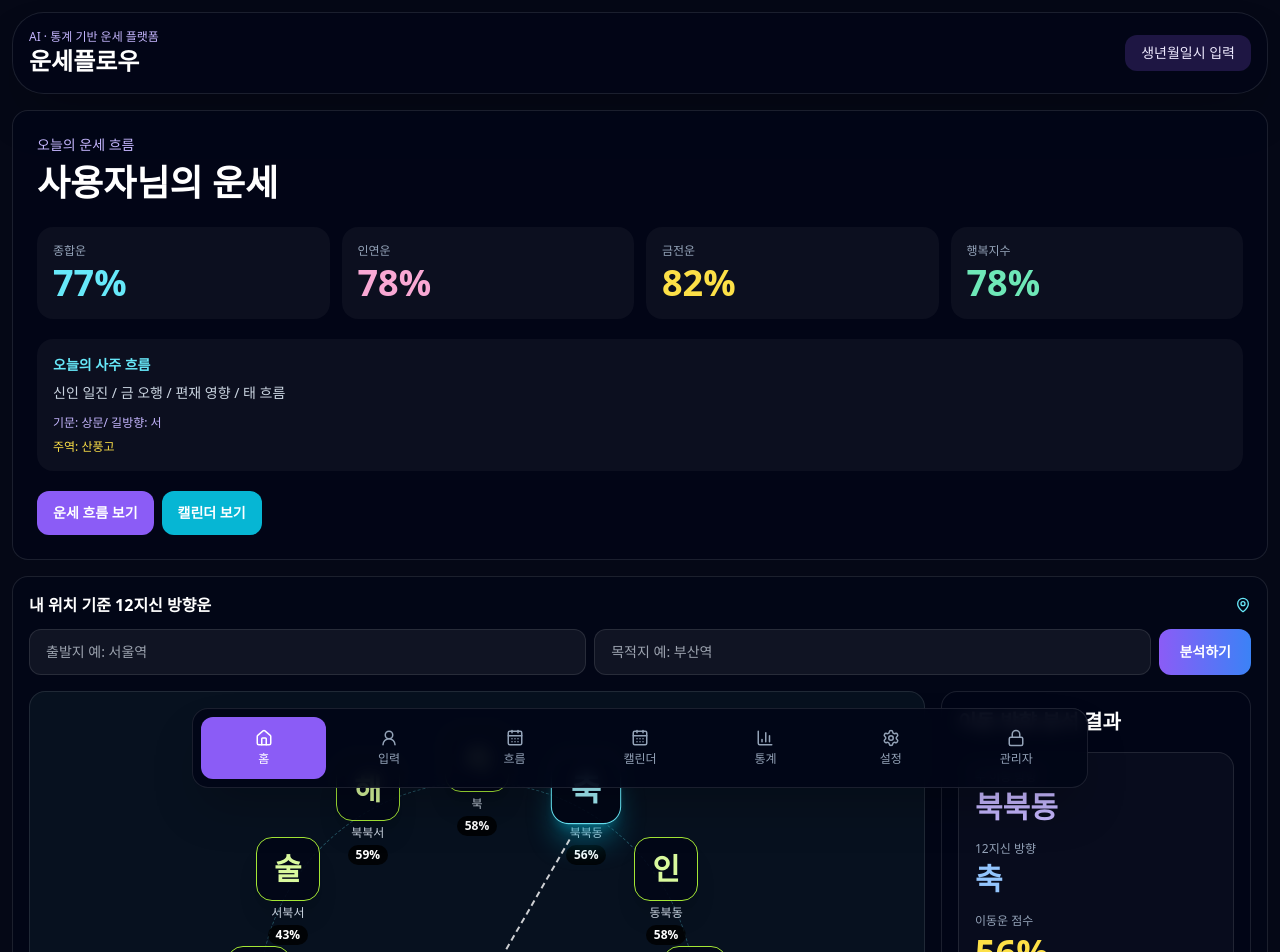
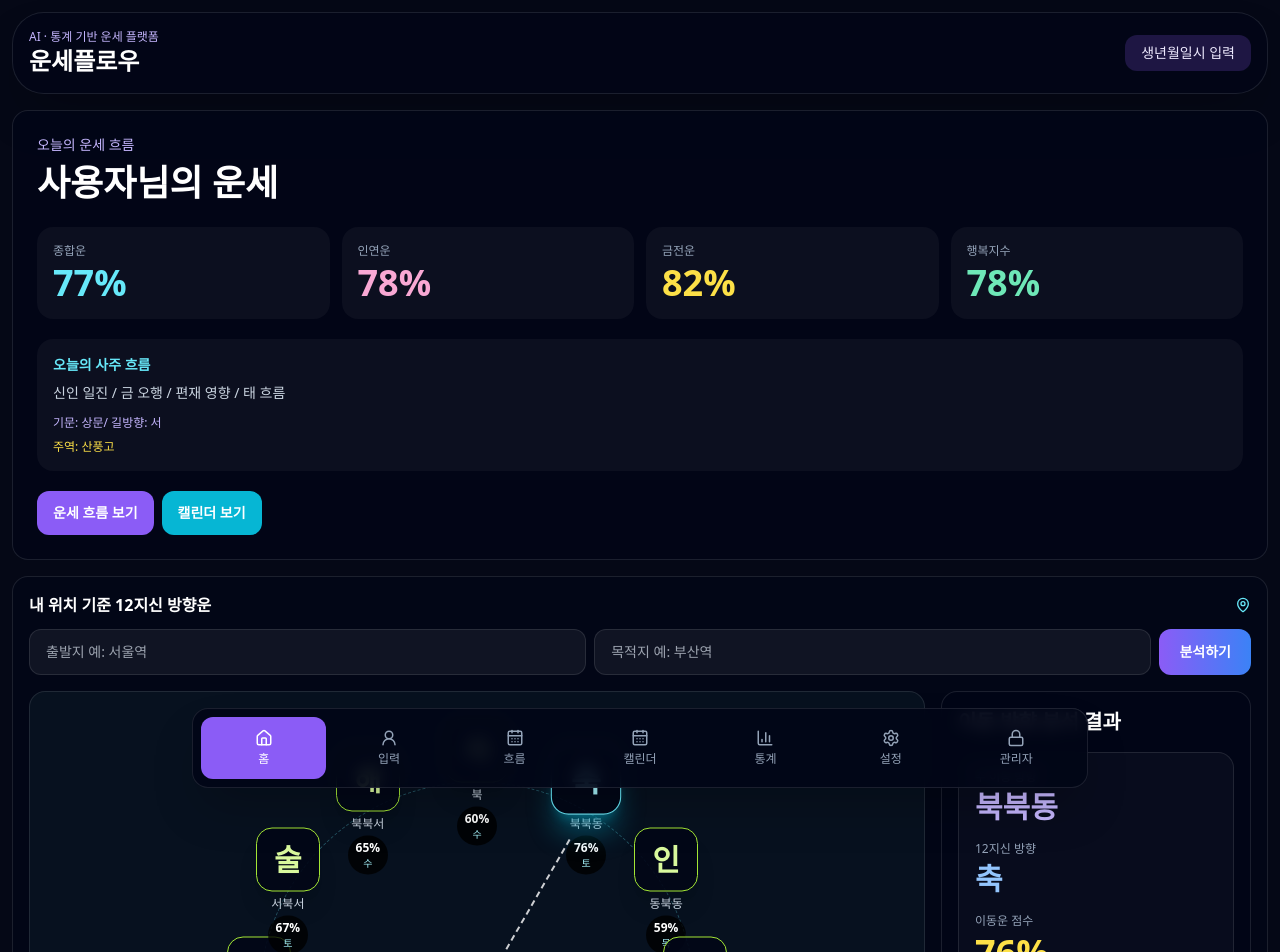
Before and after one commit to biophilia28-png/fortune-flow-app, a React (Vite) app: page / in a window 1280 px wide. Shown: the top 952 px of the page. Built offline with nearby package versions, Linux system fonts and the light colour scheme; the HTML template or start-up script is replaced by a standard one.

Commit message:
Update App.jsx

```diff
--- a/src/App.jsx
+++ b/src/App.jsx
@@ -127,28 +127,106 @@ function calcPseudoSaju(profile) {
 }
 
 function calcDirectionScores(profile) {
-  const h = hashNumber(`${profile.birthDate}-${profile.birthTime}-direction`);
+  const birthDate = profile.birthDate || "1990-01-01";
+  const birthTime = profile.birthTime || "12:00";
+
+  const year = Number(birthDate.slice(0, 4)) || 1990;
+  const month = Number(birthDate.slice(5, 7)) || 1;
+  const day = Number(birthDate.slice(8, 10)) || 1;
+  const hour = Number(birthTime.slice(0, 2)) || 12;
+
+  const h = hashNumber(`${birthDate}-${birthTime}-${profile.gender}-${profile.calendarType}`);
+
+  const birthElement = ["목", "화", "토", "금", "수"][(year + month + day + hour + h) % 5];
+
+  const weakElement = ["목", "화", "토", "금", "수"][(h + day + month) % 5];
+  const strongElement = ["목", "화", "토", "금", "수"][(h + year + hour) % 5];
+
+  const today = new Date();
+  const todayIndex = (today.getFullYear() + today.getMonth() + today.getDate()) % 12;
 
   const names = [
-    ["자", "북"],
-    ["축", "북북동"],
-    ["인", "동북동"],
-    ["묘", "동"],
-    ["진", "동남동"],
-    ["사", "남남동"],
-    ["오", "남"],
-    ["미", "남남서"],
-    ["신", "서남서"],
-    ["유", "서"],
-    ["술", "서북서"],
-    ["해", "북북서"],
+    { zodiac: "자", dir: "북", angle: 0, element: "수" },
+    { zodiac: "축", dir: "북북동", angle: 30, element: "토" },
+    { zodiac: "인", dir: "동북동", angle: 60, element: "목" },
+    { zodiac: "묘", dir: "동", angle: 90, element: "목" },
+    { zodiac: "진", dir: "동남동", angle: 120, element: "토" },
+    { zodiac: "사", dir: "남남동", angle: 150, element: "화" },
+    { zodiac: "오", dir: "남", angle: 180, element: "화" },
+    { zodiac: "미", dir: "남남서", angle: 210, element: "토" },
+    { zodiac: "신", dir: "서남서", angle: 240, element: "금" },
+    { zodiac: "유", dir: "서", angle: 270, element: "금" },
+    { zodiac: "술", dir: "서북서", angle: 300, element: "토" },
+    { zodiac: "해", dir: "북북서", angle: 330, element: "수" },
   ];
 
-  return names.map(([z, dir], i) => [
-    z,
-    dir,
-    clamp(40 + (((h >> (i % 16)) + i * 7) % 49)),
-  ]);
+  const clashMap = {
+    자: "오",
+    축: "미",
+    인: "신",
+    묘: "유",
+    진: "술",
+    사: "해",
+    오: "자",
+    미: "축",
+    신: "인",
+    유: "묘",
+    술: "진",
+    해: "사",
+  };
+
+  const qimenGoodIndex = (h + todayIndex + day) % 12;
+  const qimenBadIndex = (h + todayIndex + month + 6) % 12;
+
+  return names.map((item, i) => {
+    let score = 55;
+
+    const reasons = [];
+
+    if (item.element === weakElement) {
+      score += 15;
+      reasons.push(`부족한 오행 ${weakElement} 보완`);
+    }
+
+    if (item.element === strongElement) {
+      score -= 10;
+      reasons.push(`과한 오행 ${strongElement} 방향`);
+    }
+
+    if (i === qimenGoodIndex) {
+      score += 18;
+      reasons.push("기문 길방");
+    }
+
+    if (i === qimenBadIndex) {
+      score -= 18;
+      reasons.push("기문 흉방");
+    }
+
+    const todayZodiac = names[todayIndex].zodiac;
+
+    if (item.zodiac === todayZodiac) {
+      score += 8;
+      reasons.push("오늘 일진과 같은 흐름");
+    }
+
+    if (clashMap[todayZodiac] === item.zodiac) {
+      score -= 16;
+      reasons.push("오늘 일진과 충돌 방향");
+    }
+
+    score += ((h >> (i % 12)) % 11) - 5;
+
+    const finalScore = clamp(score, 15, 95);
+
+    return [
+      item.zodiac,
+      item.dir,
+      finalScore,
+      item.element,
+      reasons.length ? reasons.join(" · ") : "기본 방향 흐름",
+    ];
+  });
 }
 
 function loadJson(key, fallback) {
@@ -598,7 +676,8 @@ function DirectionPanel({ profile }) {
   const pickedZodiac = picked[0];
   const pickedDirection = picked[1];
   const pickedScore = picked[2];
-
+  const pickedElement = picked[3];
+  const pickedReason = picked[4];
   return (
     <div className="rounded-2xl border border-white/10 bg-slate-950/70 p-3 md:p-4">
       <div className="mb-3 flex items-center justify-between">
@@ -665,9 +744,15 @@ function DirectionPanel({ profile }) {
                     {dir}
                   </div>
 
-                  <div className="mx-auto mt-1 w-fit rounded-full bg-black/80 px-2 py-0.5 text-[10px] font-bold text-white md:text-xs">
-                    {score}%
-                  </div>
+                 <div className="mx-auto mt-1 w-fit rounded-full bg-black/80 px-2 py-1 text-center">
+  <div className="text-[10px] font-bold text-white md:text-xs">
+    {score}%
+  </div>
+
+  <div className="text-[9px] text-cyan-200 md:text-[10px]">
+    {directions[index][3]}
+  </div>
+</div>
                 </div>
               );
             })}
@@ -715,6 +800,14 @@ function DirectionPanel({ profile }) {
             <div className="mt-1 text-3xl font-black text-yellow-300 md:text-4xl">
               {pickedScore}%
             </div>
+            <div className="mt-4 text-xs text-slate-400">방위 오행</div>
+<div className="mt-1 text-xl font-black text-emerald-300">
+  {pickedElement}
+</div>
+
+<div className="mt-4 rounded-xl bg-white/[0.04] p-3 text-xs leading-5 text-slate-300">
+  {pickedReason}
+</div>
           </div>
         </div>
       </div>
```
